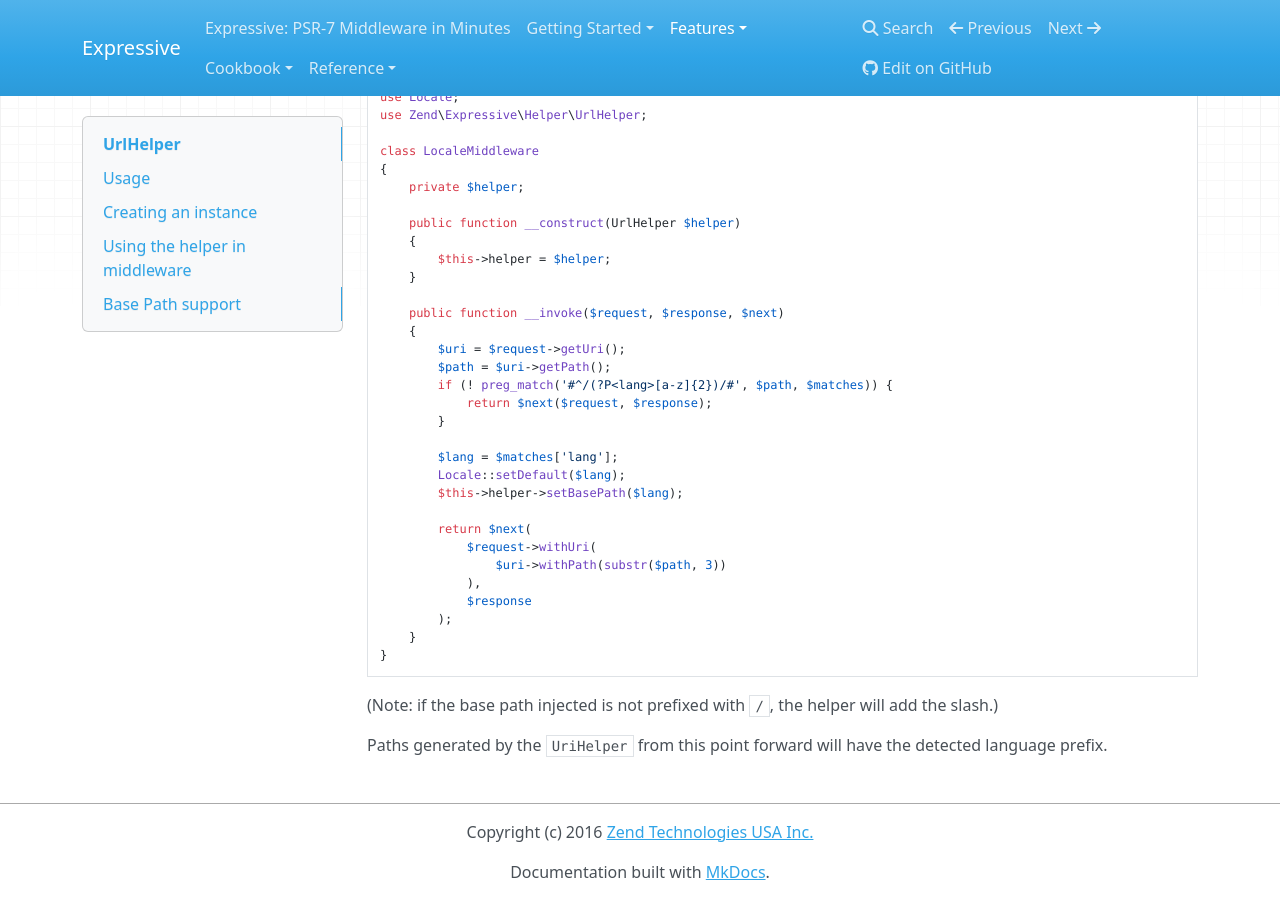
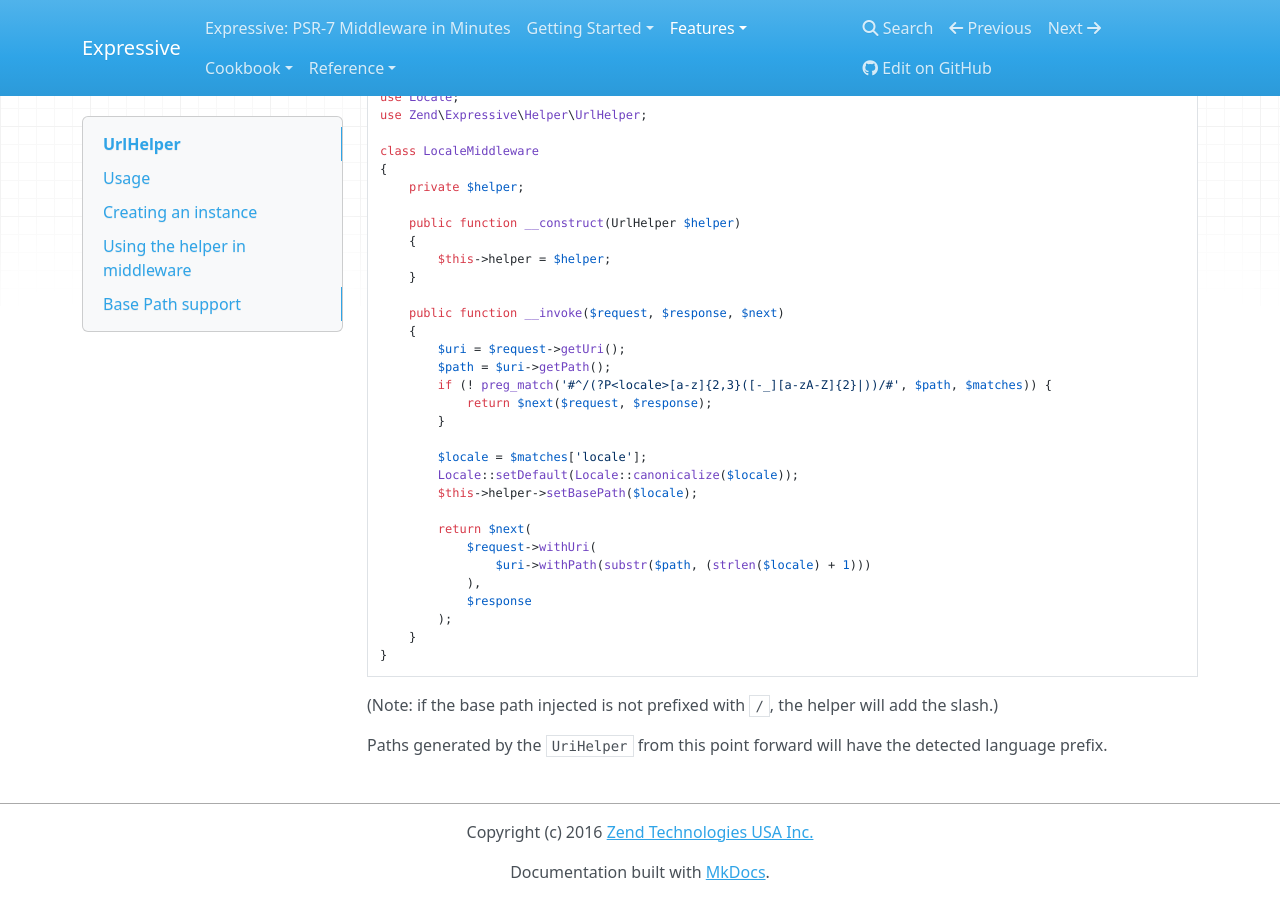
Before and after one commit to zendframework/zend-expressive, an MkDocs documentation site: the page built from doc/book/features/helpers/url-helper.md, in a window 1280 px wide and 900 px high, scrolled down 4306 px. Built offline with MkDocs 1.6.1, drawn with Linux system fonts in a browser that asks for light colours; nearby versions of some CDN libraries; old or Windows-style settings are respelled for this version of MkDocs.

Commit message:
Update docs to have a better regex for locale discovery. This accounts for 2 or 3 character ISO-639 language codes and optional 2 character ISO-3166 country codes. Also accounts for BCP47-style dashes, or locale-style underscores. I.e.: en-US, en_GB, ru, or ar-eg.

```diff
--- a/doc/book/features/helpers/url-helper.md
+++ b/doc/book/features/helpers/url-helper.md
@@ -257,17 +257,17 @@
     {
         $uri = $request->getUri();
         $path = $uri->getPath();
-        if (! preg_match('#^/(?P<lang>[a-z]{2})/#', $path, $matches)) {
+        if (! preg_match('#^/(?P<locale>[a-z]{2,3}([-_][a-zA-Z]{2}|))/#', $path, $matches)) {
             return $next($request, $response);
         }
 
-        $lang = $matches['lang'];
-        Locale::setDefault($lang);
-        $this->helper->setBasePath($lang);
+        $locale = $matches['locale'];
+        Locale::setDefault(Locale::canonicalize($locale));
+        $this->helper->setBasePath($locale);
 
         return $next(
             $request->withUri(
-                $uri->withPath(substr($path, 3))
+                $uri->withPath(substr($path, (strlen($locale) + 1)))
             ),
             $response
         );
```
Also changed, not shown: doc/book/cookbook/setting-locale-depending-routing-parameter.md (+5 -5 lines), doc/book/cookbook/setting-locale-without-routing-parameter.md (+2 -2 lines).
